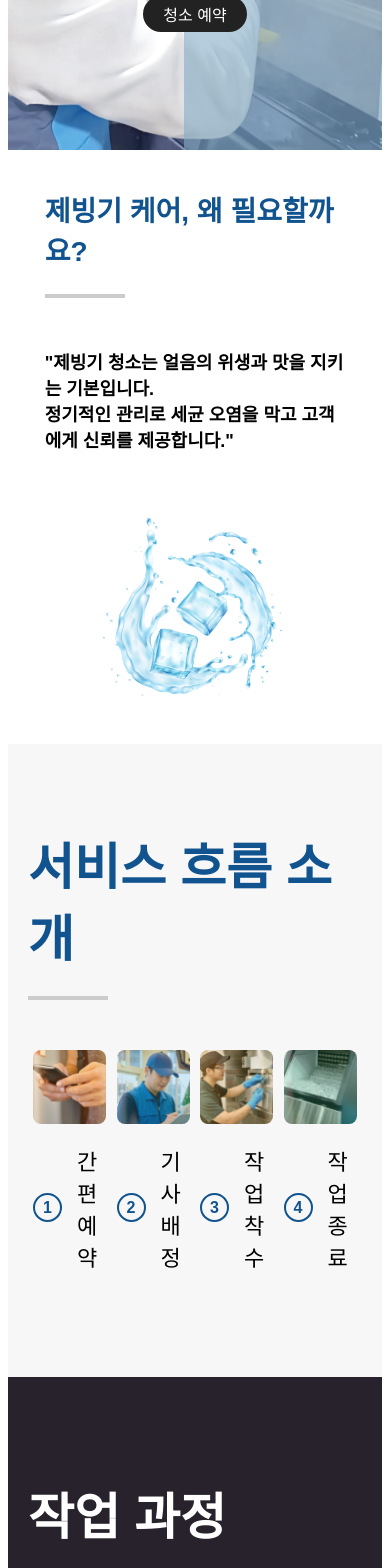
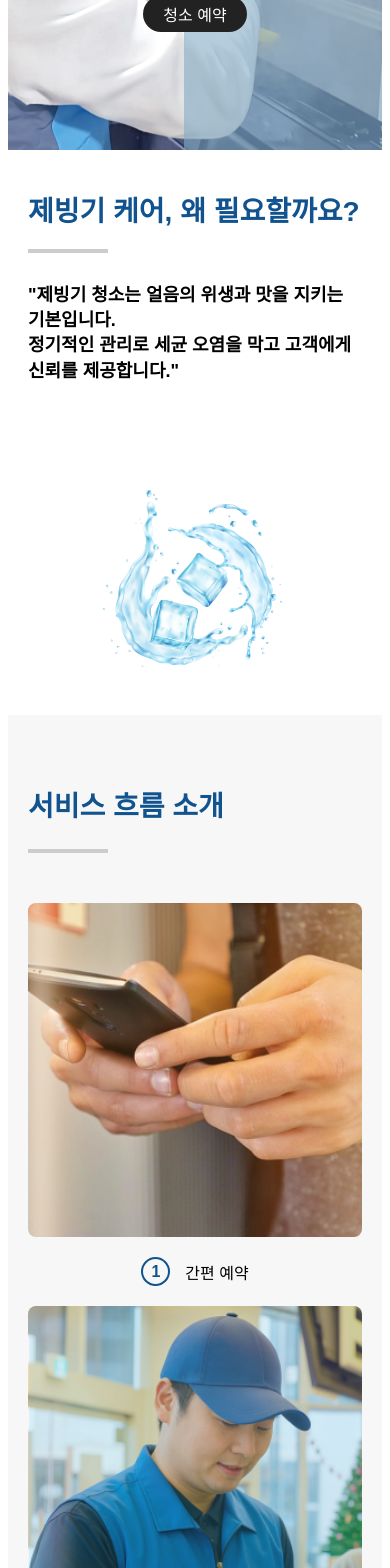
Before and after one commit to icemachine-green/icemachine_client, a React app: page / in a window 390 px wide. Shown: the part 432-2000 px from the top of the page. Built offline with nearby package versions, Linux system fonts and the light colour scheme; the HTML template or start-up script is replaced by a standard one; a web font is replaced by a local one.

Commit message:
251223 COMPONENT03 반응형 구현 완료, COMPONENT02 일부 반응형 화면 수정 완료

```diff
--- a/src/components/component02/Component02.css
+++ b/src/components/component02/Component02.css
@@ -1,23 +1,24 @@
 .component02-container {
   width: 100%;
-  max-width: 1440px; /* 기존 최대 폭 유지 */
+  max-width: 1440px; /* 최대 폭 */
+  display: flex;
+  justify-content: space-between; /* 텍스트 왼쪽, 이미지 오른쪽 균형 */
+  align-items: center;
+  margin: 0 auto; /* 중앙 정렬 */
+  padding: 0 20px; /* 좌우 여백 기본 적용 */
+  box-sizing: border-box;
+  gap: 40px; /* 텍스트와 이미지 사이 간격 */
   height: 500px;
-  display: flex;
-  justify-content: space-between; /* 이미지 오른쪽, 텍스트 왼쪽 */
-  align-items: center;
-  margin: 20px auto;
-  padding: 0 20px;
-  box-sizing: border-box;
 }
 
 .component02-text {
-  max-width: 65%;
-  text-align: left;
+  width: 60%; /* 텍스트 영역 비율 */
+  text-align: left; /* 항상 왼쪽 정렬 */
 }
 
 .component02-title {
   font-size: 50px;
-  margin-bottom: 25px;
+  margin-bottom: 20px;
   color: #10538e;
 }
 
@@ -25,20 +26,30 @@
   width: 80px;
   height: 4px;
   background-color: #ccc;
-  margin-bottom: 50px;
+  margin-bottom: 30px;
 }
 
 .component02-paragraph {
   font-size: 30px;
+  line-height: 1.4;
 }
 
 .component02-image {
-  max-width: 30%;
+  width: 35%; /* 이미지 영역 비율 */
   height: auto;
 }
 
-/* 반응형 시작 */
+/* 반응형 */
+@media (max-width: 1440px) {
+  .component02-container {
+    padding: 0 20px; /* 1438~1440px에서도 좌우 여백 확보 */
+  }
+}
+
 @media (max-width: 1200px) {
+  .component02-container {
+    padding: 0 20px; /* 좌우 여백 유지 */
+  }
   .component02-title {
     font-size: 42px;
   }
@@ -46,11 +57,14 @@
     font-size: 26px;
   }
   .component02-image {
-    max-width: 30%;
+    width: 30%;
   }
 }
 
 @media (max-width: 992px) {
+  .component02-container {
+    padding: 0 20px; /* 좌우 여백 유지 */
+  }
   .component02-title {
     font-size: 36px;
   }
@@ -58,21 +72,22 @@
     font-size: 22px;
   }
   .component02-image {
-    max-width: 28%;
+    width: 28%;
   }
   .component02-text {
-    max-width: 60%;
+    width: 65%; /* 텍스트 영역 반응형에서 넓게 유지 */
   }
 }
 
 @media (max-width: 768px) {
   .component02-container {
     flex-direction: column;
+    align-items: flex-start;
     height: auto;
-    text-align: center;
+    padding: 20px; /* 좌우 + 상단 여백 확보 */
   }
   .component02-text {
-    max-width: 90%;
+    width: 100%; /* 모바일에서 전체 폭 사용 */
     margin-bottom: 20px;
   }
   .component02-title {
@@ -82,11 +97,15 @@
     font-size: 20px;
   }
   .component02-image {
-    max-width: 50%;
+    width: 50%;
+    align-self: center; /* 이미지 중앙 정렬 */
   }
 }
 
 @media (max-width: 480px) {
+  .component02-container {
+    padding: 20px; /* 좌우 + 상단 여백 유지 */
+  }
   .component02-title {
     font-size: 28px;
   }
@@ -94,6 +113,7 @@
     font-size: 18px;
   }
   .component02-image {
-    max-width: 70%;
+    width: 70%;
+    align-self: center;
   }
 }
--- a/src/components/component03/Component03.css
+++ b/src/components/component03/Component03.css
@@ -1,21 +1,20 @@
 .component03-background {
   padding: 50px 0;
   background-color: #f7f7f7; /* Light gray background */
-  width: 100%; /* Full width */
+  width: 100%;
 }
 
 .component03-content-wrapper {
-  max-width: 1440px; /* Set max-width */
-  margin: 0 auto; /* Center the component content */
-  padding: 0 20px; /* Inner padding */
-  height: 500px;
+  max-width: 1440px;
+  margin: 0 auto;
+  padding: 0 20px;
 }
 
 .component03-title {
   font-size: 50px;
   color: #10538e;
   margin-bottom: 25px;
-  text-align: left;
+  text-align: left; /* 항상 왼쪽 정렬 */
 }
 
 .component03-separator-bar {
@@ -27,17 +26,17 @@
 
 .component03-steps-container {
   display: flex;
-  justify-content: space-around;
-  align-items: flex-start;
-  /* max-width is now on the parent wrapper */
-  margin: 0 auto;
+  flex-wrap: wrap; /* 화면 줄이면 다음 줄로 넘어가도록 */
+  justify-content: space-between;
+  gap: 30px; /* 박스 사이 간격 */
 }
 
 .component03-step-box {
   display: flex;
   flex-direction: column;
   align-items: center;
-  width: 22%; /* Assign width for each box */
+  flex: 1 1 22%; /* 기본 4개 한 줄 */
+  min-width: unset; /* 최소 너비 제거 -> 953px 문제 해결 */
 }
 
 .component03-step-image {
@@ -57,13 +56,13 @@
   display: flex;
   justify-content: center;
   align-items: center;
-  width: 25px; /* Reduced size */
-  height: 25px; /* Reduced size */
+  width: 25px;
+  height: 25px;
   border-radius: 50%;
   border: 2px solid #10538e;
   color: #10538e;
   font-weight: bold;
-  font-size: 16px; /* Reduced font size */
+  font-size: 16px;
   flex-shrink: 0;
 }
 
@@ -71,3 +70,51 @@
   font-size: 22px;
   font-weight: 500;
 }
+
+/* 반응형 미디어쿼리 */
+@media (max-width: 1024px) {
+  .component03-title {
+    font-size: 40px;
+    /* text-align: left 유지 */
+  }
+
+  .component03-step-text {
+    font-size: 20px;
+  }
+}
+
+@media (max-width: 950px) {
+  .component03-steps-container {
+    justify-content: center;
+    gap: 20px;
+  }
+
+  .component03-step-box {
+    flex: 1 1 45%; /* 2개씩 나누어 배치 */
+  }
+
+  .component03-title {
+    font-size: 35px;
+    /* text-align: left 유지 */
+  }
+
+  .component03-step-text {
+    font-size: 18px;
+    text-align: center;
+  }
+}
+
+@media (max-width: 480px) {
+  .component03-step-box {
+    flex: 1 1 100%; /* 모바일에서는 한 줄에 1개 */
+  }
+
+  .component03-step-text {
+    font-size: 16px;
+  }
+
+  .component03-title {
+    font-size: 28px;
+    /* text-align: left 유지 */
+  }
+}
```
